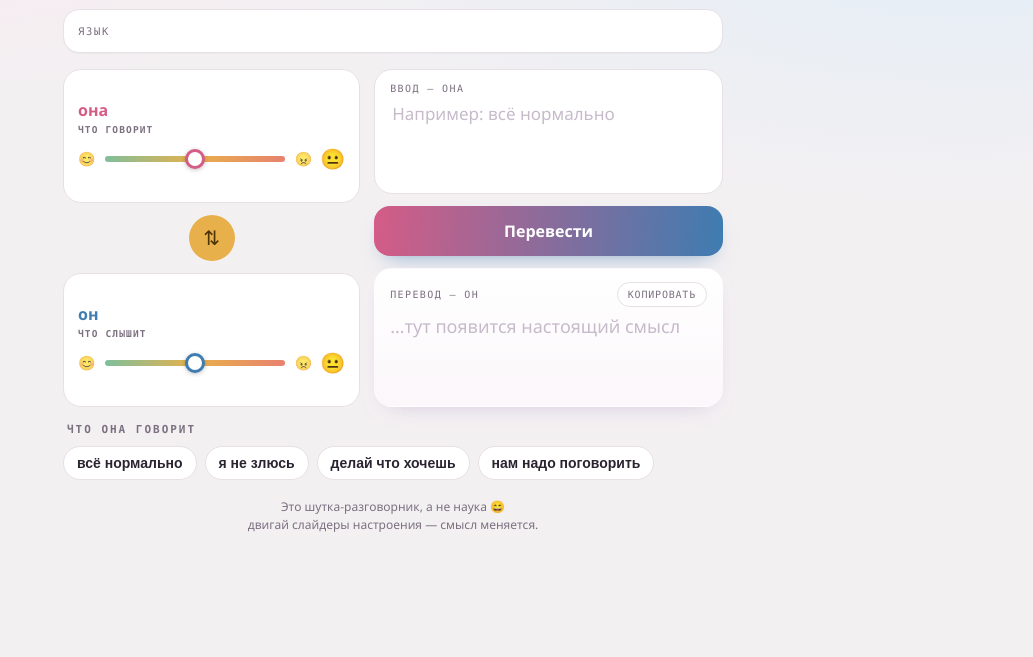
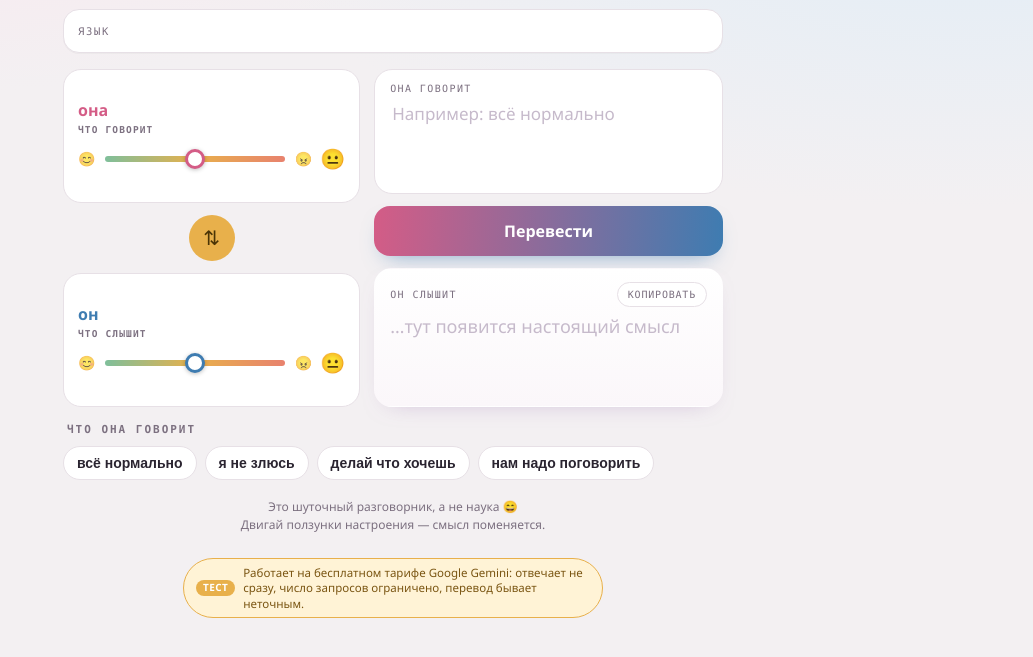
Before and after one commit to xamresor/wm-translator, a plain HTML site: page public/index.html in a window 1280 px wide. Shown: the part 103-760 px from the top of the page, without its empty margins (247-1280 px from the left). Drawn offline with Linux system fonts and the light colour scheme; no server answers.

Commit message:
Тексты вычитаны; баннер ТЕСТ и счётчик Umami

```diff
--- a/public/index.html
+++ b/public/index.html
@@ -88,9 +88,13 @@
   .chip{border:1px solid var(--line);background:var(--card);border-radius:999px;padding:8px 13px;font-size:14px;font-weight:600;color:var(--ink);cursor:pointer;transition:.15s}
   .chip:hover{transform:translateY(-1px)} .chip.she:hover{border-color:var(--she);color:var(--she)} .chip.he:hover{border-color:var(--he);color:var(--he)}
   footer{text-align:center;font-size:12px;color:var(--ink-soft);padding:2px 0 8px;line-height:1.5}
+  .beta{display:flex;align-items:center;gap:8px;margin:0 auto 10px;max-width:420px;padding:6px 12px;border-radius:999px;
+    background:#FFF3D6;border:1px solid var(--accent);color:#7A5512;font-size:11.5px;line-height:1.35}
+  .beta b{flex:none;background:var(--accent);color:#fff;border-radius:999px;padding:1px 7px;font-size:10px;letter-spacing:.04em}
   :focus-visible{outline:2px solid var(--focus);outline-offset:2px}
   @media (prefers-reduced-motion:reduce){*{transition:none!important}}
 </style>
+<script defer src="https://stats.sereda.lv/script.js" data-website-id="3896e40c-5739-43fe-a0be-96954d6e12f1"></script>
 </head>
 <body>
 <div class="app">
@@ -117,7 +121,7 @@
         </div>
       </div>
       <div class="swaprow">
-        <button class="swap" id="swap" title="Поменять стороны" aria-label="Поменять стороны">⇅</button>
+        <button class="swap" id="swap" title="Поменять местами" aria-label="Поменять местами">⇅</button>
       </div>
       <div class="personrow">
         <div class="who he" id="whoBottom">он <small>что слышит</small></div>
@@ -133,13 +137,13 @@
     <!-- ПРАВО: ввод / кнопка / вывод -->
     <div class="col">
       <div class="field">
-        <label id="inLabel">ввод — она</label>
+        <label id="inLabel">она говорит</label>
         <textarea id="input" placeholder="Например: всё нормально" autocomplete="off" spellcheck="false"></textarea>
       </div>
       <button class="translate" id="go">Перевести</button>
       <div class="field result">
         <div class="result-head">
-          <label id="outLabel">перевод — он</label>
+          <label id="outLabel">он слышит</label>
           <button class="copy" id="copy">копировать</button>
         </div>
         <div class="out empty" id="output">…тут появится настоящий смысл</div>
@@ -152,7 +156,8 @@
     <div class="chips" id="chips"></div>
   </div>
 
-  <footer>Это шутка-разговорник, а не наука 😄<br>двигай слайдеры настроения — смысл меняется.</footer>
+  <footer>Это шуточный разговорник, а не наука 😄<br>Двигай ползунки настроения — смысл поменяется.</footer>
+  <div class="beta" role="note"><b>ТЕСТ</b><span>Работает на бесплатном тарифе Google Gemini: отвечает не сразу, число запросов ограничено, перевод бывает неточным.</span></div>
 </div>
 
 <script>
@@ -167,13 +172,13 @@
     f2m: {
       ru:        ['всё нормально','я не злюсь','делай что хочешь','нам надо поговорить'],
       en:        ["I'm fine",'do whatever you want','we need to talk','nothing happened'],
-      lv:        ['viss kārtībā','dari ko gribi','mums jārunā','es neesmu dusmīga'],
+      lv:        ['viss kārtībā','dari, ko gribi','mums jārunā','es neesmu dusmīga'],
       'ru-latn': ['vsyo normalno','delay kak hochesh','nam nado pogovorit','ya ne zlyus'],
     },
     m2f: {
       ru:        ['угу','я почти приехал','сейчас доиграю','потом сделаю'],
-      en:        ['yeah yeah',"I'm almost there",'one more game','I’ll do it later'],
-      lv:        ['nu jā','es tūlīt būšu','vēl viena spēle','izdarīšu vēlāk'],
+      en:        ['yeah, yeah',"I'm almost there",'one more game',"I'll do it later"],
+      lv:        ['nu jā','es tūlīt būšu','vēl tikai vienu spēli','izdarīšu vēlāk'],
       'ru-latn': ['ugu','ya pochti priehal','seychas doigrayu','potom sdelayu'],
     },
   };
@@ -196,7 +201,7 @@
     output.textContent = '…тут появится настоящий смысл';
   }
   function badge(r){
-    const sim = ' · похоже '+Math.round((r.similarity||0)*100)+'%';
+    const sim = ' · сходство '+Math.round((r.similarity||0)*100)+'%';
     switch(r.source){
       case 'cache':         return 'из кэша'+sim;
       case 'cache-new-lang':return 'из кэша · новый язык'+sim+' ✨';
@@ -225,7 +230,7 @@
     }catch(e){
       if(my !== reqId) return;
       output.classList.remove('empty');
-      output.innerHTML = '<span class="tag">сервер недоступен</span><br>Проверь, запущен ли сервер.';
+      output.innerHTML = '<span class="tag">сервер недоступен</span><br>Попробуй ещё раз чуть позже.';
     }finally{
       if(my === reqId){ btn.disabled=false; btn.classList.remove('loading'); btn.textContent='Перевести'; }
     }
@@ -257,8 +262,8 @@
 
   function setDir(){
     const r = roles();
-    $('inLabel').textContent  = 'ввод — '+r.sp;
-    $('outLabel').textContent = 'перевод — '+r.li;
+    $('inLabel').textContent  = r.sp+' говорит';
+    $('outLabel').textContent = r.li+' слышит';
     input.placeholder = f2m ? 'Например: всё нормально' : 'Например: угу';
     paintMoods();
     loadChips();
```
